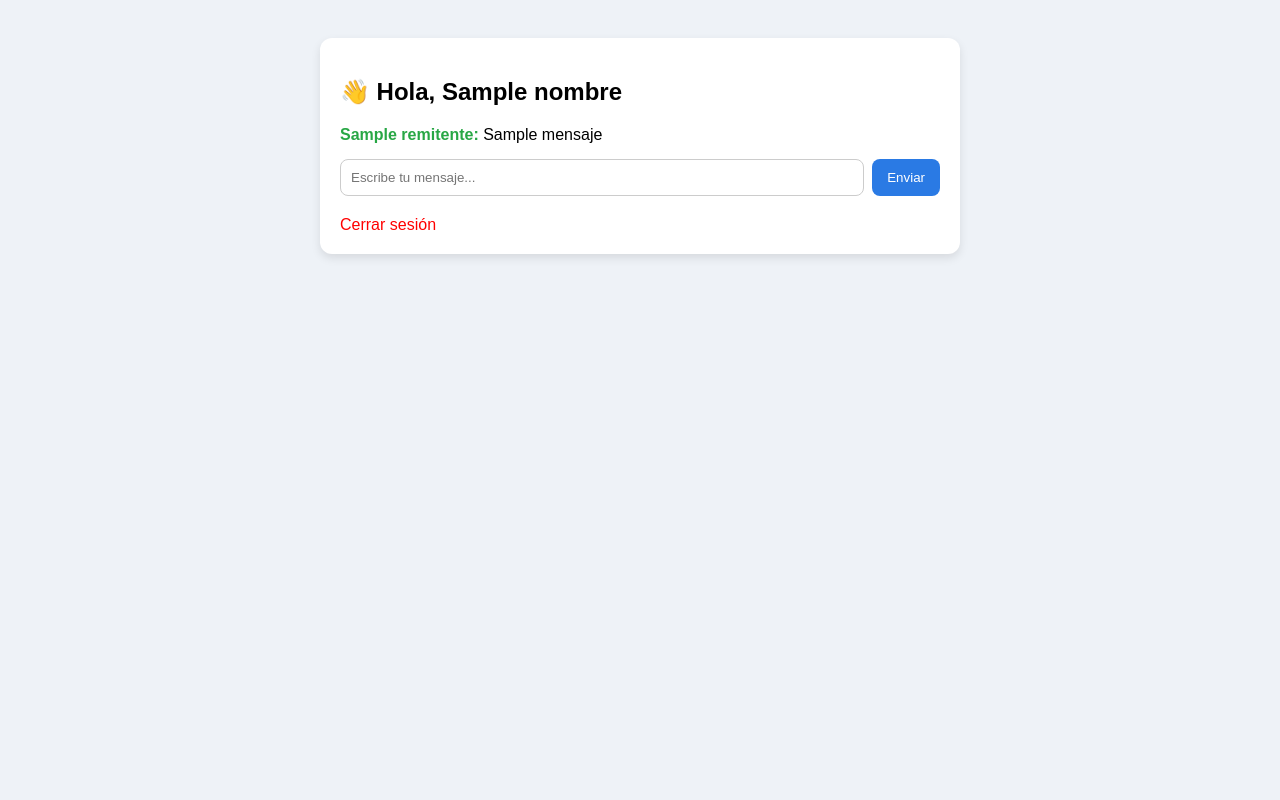
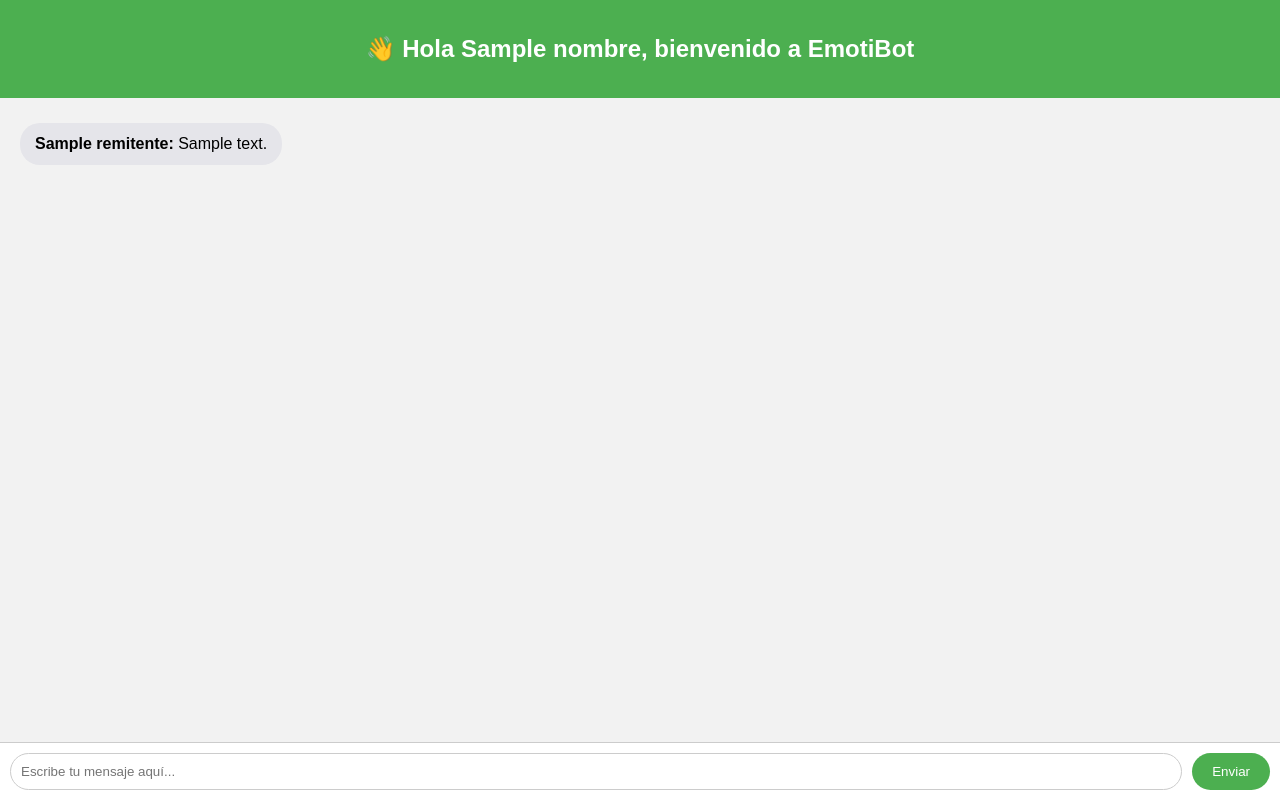
Before and after one commit to AndreeZL/chatbot, a Flask app: template templates/chat.html in a window 1280 px wide. Run offline with Flask 3, Linux system fonts and the light colour scheme; the template is opened without the code that fills it: most values are stand-ins (such as "Sample title", 1, 10 or a date in 2020).

Commit message:
Modificacion del chat

```diff
--- a/requirements.txt
+++ b/requirements.txt
@@ -1,5 +1,3 @@
-SQLAlchemy
-
 blinker==1.9.0
 click==8.2.1
 colorama==0.4.6
--- a/templates/chat.html
+++ b/templates/chat.html
@@ -2,33 +2,88 @@
 <html lang="es">
 <head>
   <meta charset="UTF-8">
-    <title>EMOTIBOT - Chat</title>
+  <title>EmotiBot - Chat</title>
   <style>
-        body { font-family: Arial, sans-serif; background: #eef2f7; display: flex; flex-direction: column; align-items: center; }
-        .chat-box { background: white; width: 60%; max-width: 600px; margin-top: 30px; padding: 20px; border-radius: 12px; box-shadow: 0 4px 10px rgba(0,0,0,0.1); }
-        .msg { margin: 8px 0; }
-        .user { color: #2a7ae4; }
-        .bot { color: #28a745; }
-        form { display: flex; margin-top: 15px; }
-        input { flex: 1; padding: 10px; border: 1px solid #ccc; border-radius: 8px; }
-        button { padding: 10px 15px; background: #2a7ae4; color: white; border: none; border-radius: 8px; margin-left: 8px; cursor: pointer; }
-        button:hover { background: #1e5bb5; }
-        a { margin-top: 20px; display: inline-block; color: red; text-decoration: none; }
+    body {
+      font-family: Arial, sans-serif;
+      background: #f2f2f2;
+      margin: 0;
+      padding: 0;
+      display: flex;
+      flex-direction: column;
+      height: 100vh;
+    }
+    header {
+      background: #4CAF50;
+      color: white;
+      padding: 15px;
+      text-align: center;
+    }
+    .chat-container {
+      flex: 1;
+      padding: 20px;
+      overflow-y: auto;
+      display: flex;
+      flex-direction: column;
+    }
+    .mensaje {
+      max-width: 70%;
+      padding: 10px 15px;
+      margin: 5px 0;
+      border-radius: 20px;
+      line-height: 1.4;
+    }
+    .usuario {
+      background: #DCF8C6;
+      align-self: flex-end;
+    }
+    .bot {
+      background: #E5E5EA;
+      align-self: flex-start;
+    }
+    form {
+      display: flex;
+      padding: 10px;
+      background: #fff;
+      border-top: 1px solid #ccc;
+    }
+    input[type="text"] {
+      flex: 1;
+      padding: 10px;
+      border: 1px solid #ccc;
+      border-radius: 20px;
+      outline: none;
+    }
+    button {
+      background: #4CAF50;
+      border: none;
+      color: white;
+      padding: 10px 20px;
+      margin-left: 10px;
+      border-radius: 20px;
+      cursor: pointer;
+    }
+    button:hover {
+      background: #45a049;
+    }
   </style>
 </head>
 <body>
-    <div class="chat-box">
-        <h2>👋 Hola, {{ nombre }}</h2>
-        <div>
-            {% for remitente, mensaje in mensajes %}
-                <p class="msg"><strong class="{{ 'user' if remitente == 'Tú' else 'bot' }}">{{ remitente }}:</strong> {{ mensaje }}</p>
+  <header>
+    <h2>👋 Hola {{ nombre }}, bienvenido a EmotiBot</h2>
+  </header>
+
+  <div class="chat-container">
+    {% for remitente, texto in mensajes %}
+      <div class="mensaje {% if remitente == 'Tú' %}usuario{% else %}bot{% endif %}">
+        <strong>{{ remitente }}:</strong> {{ texto }}
+      </div>
     {% endfor %}
   </div>
-        <form method="post">
-            <input type="text" name="texto" placeholder="Escribe tu mensaje..." required>
+
+  <form method="POST">
+    <input type="text" name="texto" placeholder="Escribe tu mensaje aquí..." required autofocus>
     <button type="submit">Enviar</button>
   </form>
-        <a href="{{ url_for('logout') }}">Cerrar sesión</a>
-    </div>
 </body>
 </html>
```
Also changed, not shown: vista/app.py (+4 -3 lines). Lines whose indentation alone changed are shown as unchanged.
